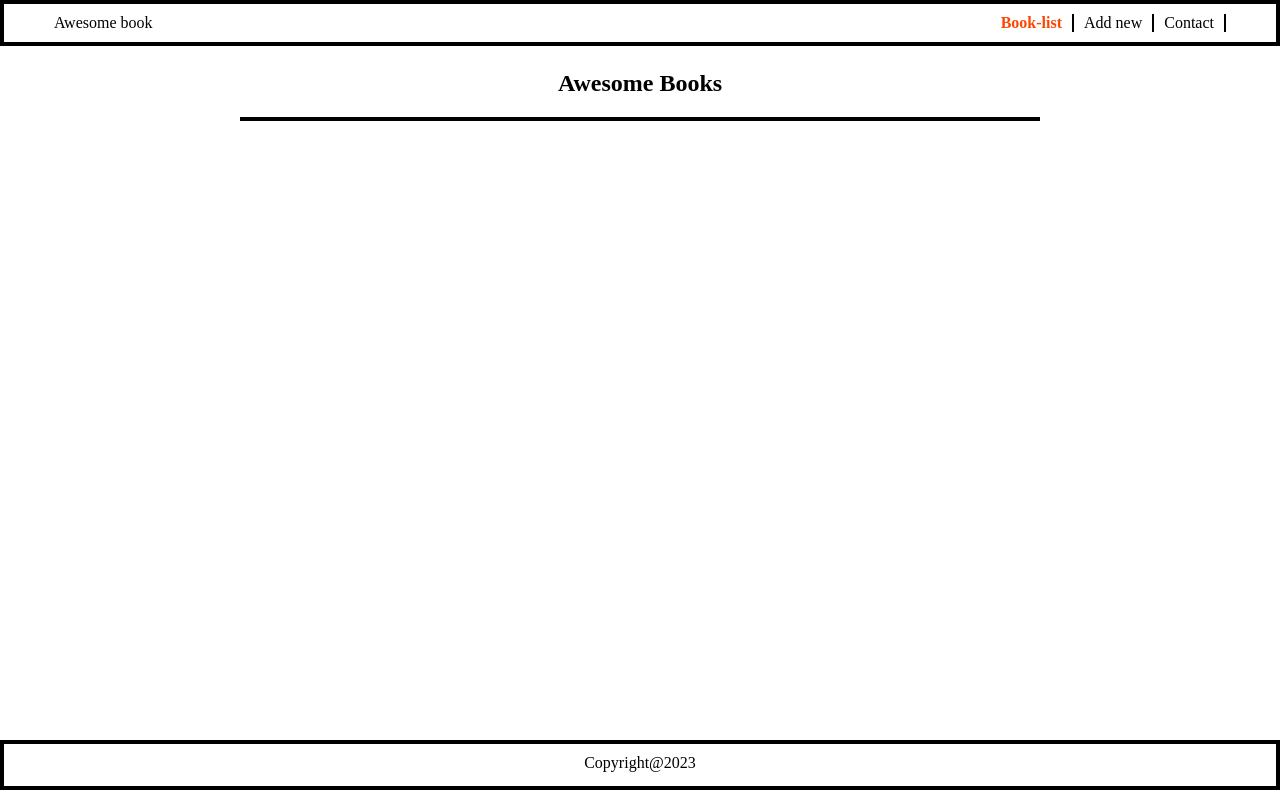
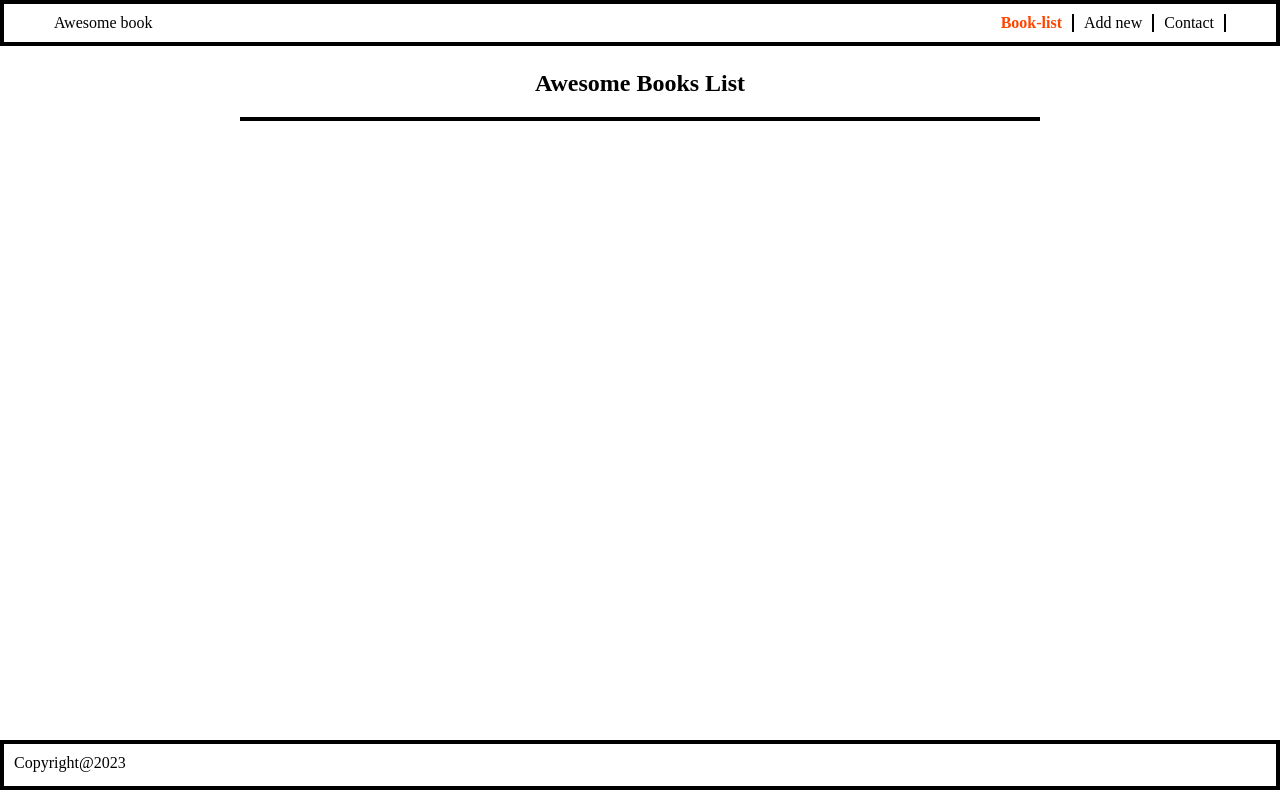
Before and after one commit to AbhishekkM05/Awesome-Books, a website: page index.html in a window 1280 px wide. Drawn offline with Linux system fonts and the light colour scheme.

Commit message:
Update book list title and footer style

```diff
--- a/index.html
+++ b/index.html
@@ -20,7 +20,7 @@
     </header>
     <main>
         <section id="book-list-section">
-            <h1 id="list-title">Awesome Books</h1>
+            <h1 id="list-title">Awesome Books List</h1>
             <div id="book-list">
             <!--Booklist added in javascript  -->
             </div>
--- a/style.css
+++ b/style.css
@@ -126,7 +126,7 @@ footer {
   width: 100%;
   position: absolute;
   bottom: 10px;
-  text-align: center;
+
 }
 
 #form,
```
